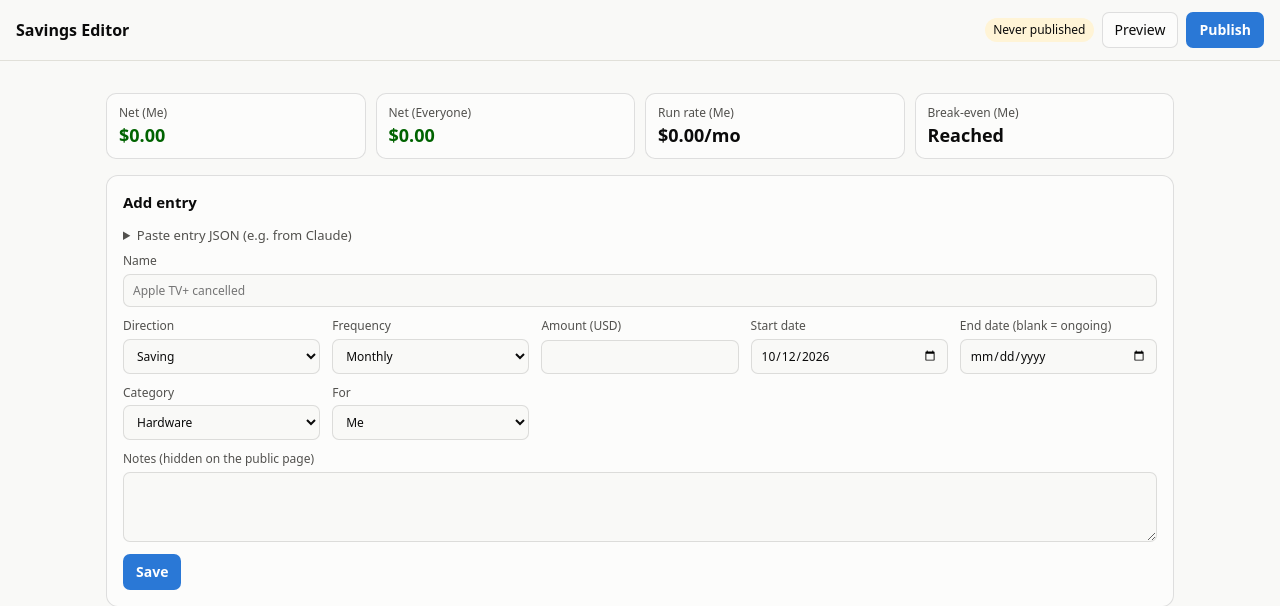
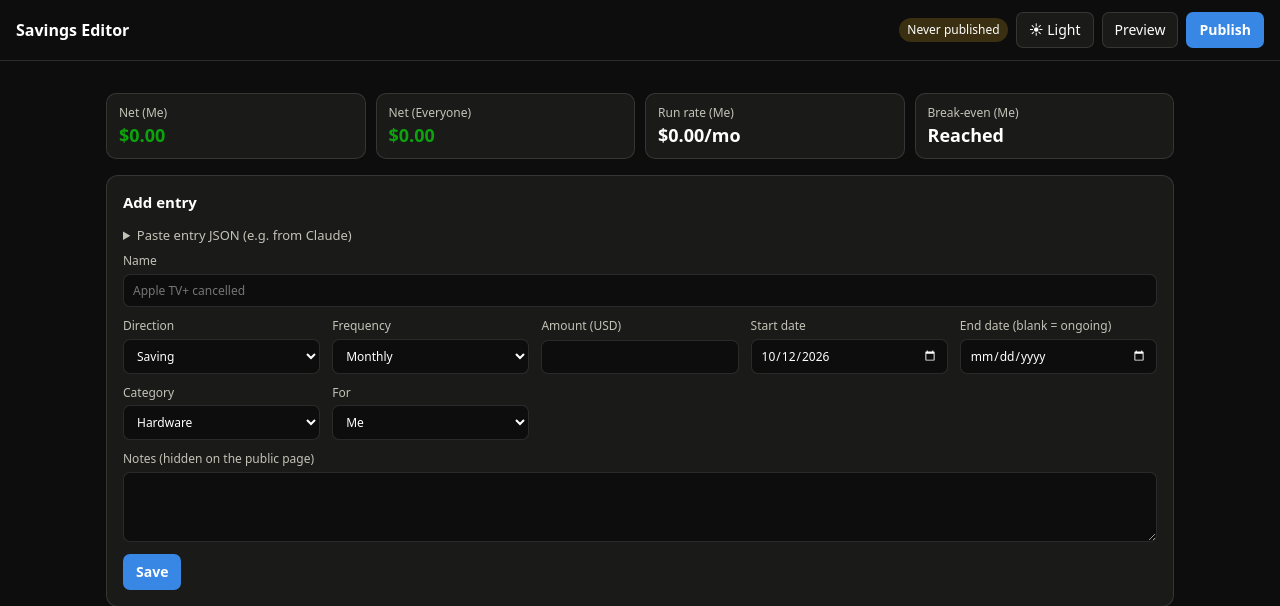
Before and after one commit to davidgascon/SavingsReport, a FastAPI app: page / in a window 1280 px wide. Shown: the top 606 px of the page. Run offline with FastAPI, Linux system fonts and the light colour scheme.

Commit message:
Default to dark mode with a light toggle (spec v1.4)
Co-Authored-By: Claude Opus 5.5 <noreply@anthropic.com>

```diff
--- a/app/static/editor.html
+++ b/app/static/editor.html
@@ -1,9 +1,13 @@
 <!doctype html>
-<html lang="en">
+<html lang="en" data-theme="dark">
 <head>
 <meta charset="utf-8">
 <meta name="viewport" content="width=device-width, initial-scale=1">
 <title>Savings Editor</title>
+<script>
+  // Dark by default; a saved "light" choice wins.
+  try { if (localStorage.getItem("theme") === "light") document.documentElement.setAttribute("data-theme", "light"); } catch (e) {}
+</script>
 <style>
 :root {
   color-scheme: light;
@@ -90,6 +94,7 @@ details summary { cursor: pointer; color: var(--ink-2); font-size: 13px; margin-
   <h1>Savings Editor</h1>
   <div class="actions">
     <span class="badge" id="pub-status">Loading…</span>
+    <button type="button" id="theme"></button>
     <a class="button" href="/preview" target="_blank" rel="noopener">Preview</a>
     <button class="primary" id="publish">Publish</button>
   </div>
@@ -466,6 +471,24 @@ details summary { cursor: pointer; color: var(--ink-2); font-size: 13px; margin-
     run(api("POST", "/api/publish"), "Published").catch(function () {}).then(function () { b.disabled = false; });
   });
 
+
+  // --- Theme toggle (dark default) -----------------------------------------
+  (function () {
+    var root = document.documentElement, b = document.getElementById("theme");
+    function sync() {
+      var dark = root.getAttribute("data-theme") !== "light";
+      b.textContent = dark ? "☀ Light" : "☾ Dark";
+      b.setAttribute("aria-label", dark ? "Switch to light mode" : "Switch to dark mode");
+    }
+    b.addEventListener("click", function () {
+      var next = root.getAttribute("data-theme") === "light" ? "dark" : "light";
+      root.setAttribute("data-theme", next);
+      try { localStorage.setItem("theme", next); } catch (e) {}
+      sync();
+    });
+    sync();
+  })();
+
   $("reading-form").date.value = localToday();
   form.start_date.value = localToday();
   syncFrequency();
--- a/app/templates/public.html
+++ b/app/templates/public.html
@@ -1,10 +1,14 @@
 <!doctype html>
-<html lang="en">
+<html lang="en" data-theme="dark">
 <head>
 <meta charset="utf-8">
 <meta name="viewport" content="width=device-width, initial-scale=1">
 <meta name="robots" content="noindex">
 <title>Homelab Savings</title>
+<script>
+  // Dark by default; a saved "light" choice wins.
+  try { if (localStorage.getItem("theme") === "light") document.documentElement.setAttribute("data-theme", "light"); } catch (e) {}
+</script>
 <style>
 :root {
   color-scheme: light;
@@ -52,6 +56,11 @@ body {
   font: 15px/1.45 system-ui, -apple-system, "Segoe UI", sans-serif;
 }
 main { max-width: 960px; margin: 0 auto; padding: 24px 16px 48px; }
+.header-actions { display: flex; gap: 8px; align-items: center; }
+.theme-btn {
+  border: 1px solid var(--border); background: var(--surface); color: var(--ink-2); font: inherit; font-size: 13px;
+  padding: 7px 12px; border-radius: 8px; cursor: pointer;
+}
 header { display: flex; flex-wrap: wrap; gap: 12px; align-items: center; justify-content: space-between; }
 h1 { font-size: 18px; margin: 0; font-weight: 600; }
 h2 { font-size: 15px; margin: 0 0 4px; font-weight: 600; }
@@ -115,9 +124,12 @@ footer { color: var(--muted); font-size: 12px; margin-top: 24px; }
   <!--PREVIEW_BANNER-->
   <header>
     <h1>Homelab Savings Report</h1>
-    <div class="toggle" role="group" aria-label="View">
-      <button type="button" data-view="me" aria-pressed="true">Me</button>
-      <button type="button" data-view="everyone" aria-pressed="false">Everyone</button>
+    <div class="header-actions">
+      <div class="toggle" role="group" aria-label="View">
+        <button type="button" data-view="me" aria-pressed="true">Me</button>
+        <button type="button" data-view="everyone" aria-pressed="false">Everyone</button>
+      </div>
+      <button type="button" class="theme-btn" id="theme"></button>
     </div>
   </header>
 
@@ -467,6 +479,23 @@ footer { color: var(--muted); font-size: 12px; margin-top: 24px; }
       render();
     });
   });
+
+  // --- Theme toggle (dark default) -----------------------------------------
+  (function () {
+    var root = document.documentElement, b = document.getElementById("theme");
+    function sync() {
+      var dark = root.getAttribute("data-theme") !== "light";
+      b.textContent = dark ? "☀ Light" : "☾ Dark";
+      b.setAttribute("aria-label", dark ? "Switch to light mode" : "Switch to dark mode");
+    }
+    b.addEventListener("click", function () {
+      var next = root.getAttribute("data-theme") === "light" ? "dark" : "light";
+      root.setAttribute("data-theme", next);
+      try { localStorage.setItem("theme", next); } catch (e) {}
+      sync();
+    });
+    sync();
+  })();
   var resizeTimer;
   window.addEventListener("resize", function () { clearTimeout(resizeTimer); resizeTimer = setTimeout(render, 150); });
   render();
```
Also changed, not shown: SPEC.md (+3 -2 lines).
